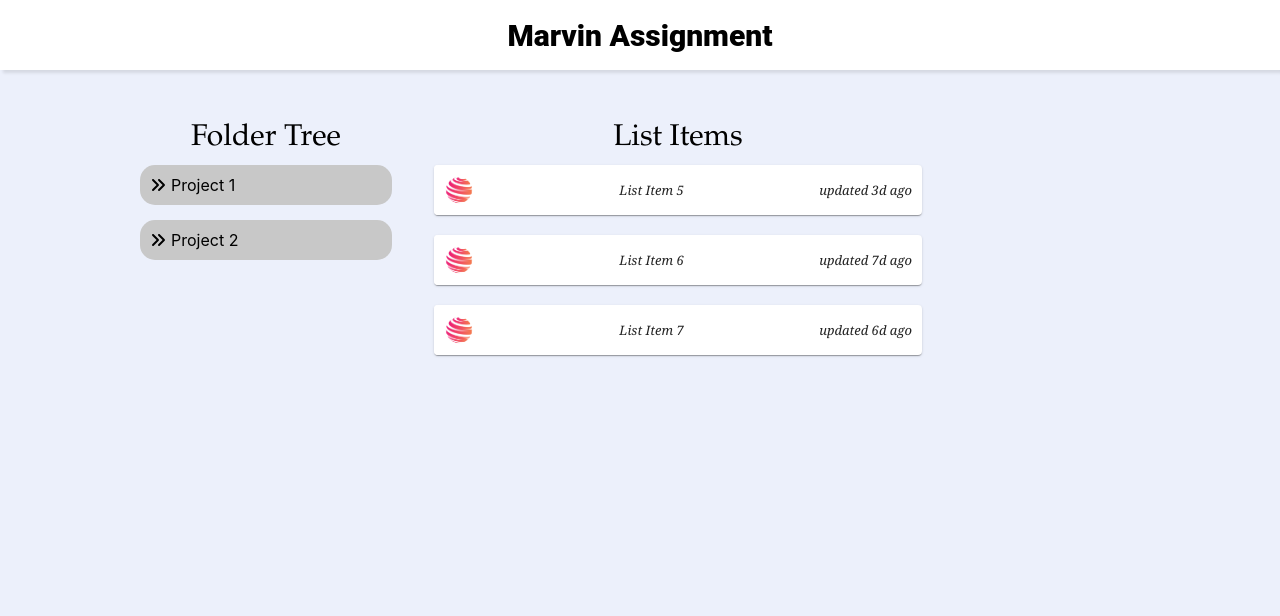
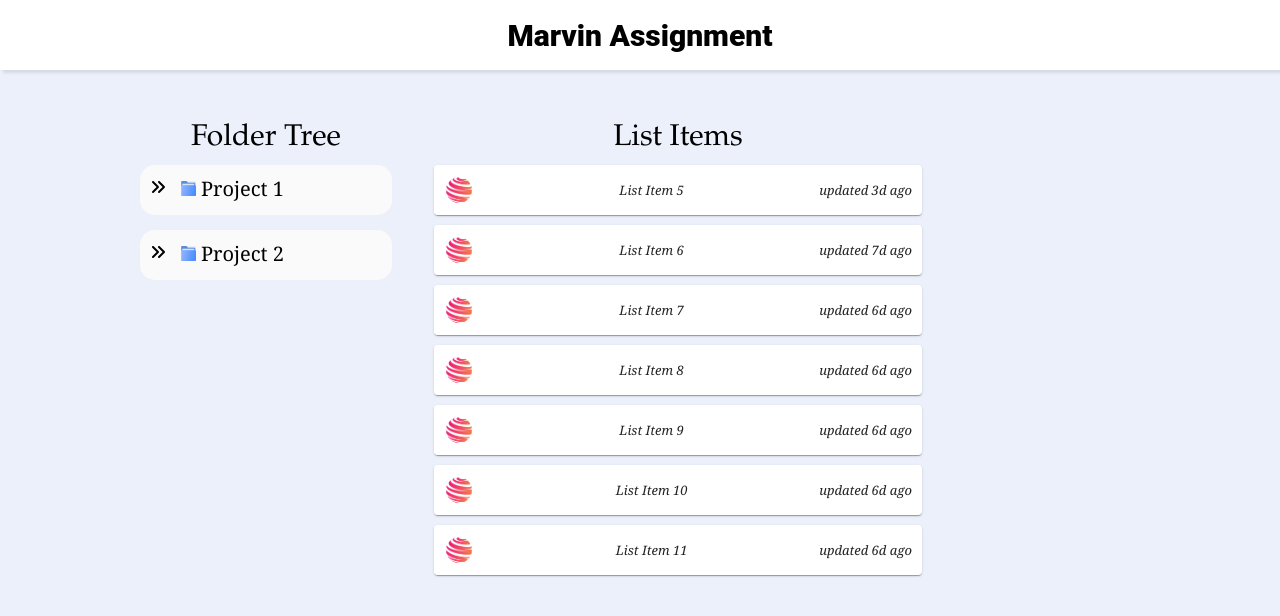
Before and after one commit to hemantvardani/Drag-and-Drop-Item-, a React (Create React App) app: page / in a window 1280 px wide. Shown: the top 616 px of the page. Built offline with nearby package versions, Linux system fonts and the light colour scheme.

Commit message:
nearly all done

```diff
--- a/src/src/Components/Folder.js
+++ b/src/src/Components/Folder.js
@@ -48,19 +48,48 @@ export function Folder({ folder }) {
           onClick={() => setIsCollapse(!isCollapse)}
 
         >
+         <span style={{marginRight:10}}>
          {isCollapse ? <FaAnglesRight /> : <FaAnglesDown />}
-          <span>{folder.title}</span>
+          </span>
+
+          <img
+                    src={ isCollapse ? require("./../Assests/closeFolder.png") :  require("./../Assests/openFolder.png") }
+                    width={15}
+                    height={15}
+
+                  />
+
+
+          <span style={{ fontFamily: 'Georgia, serif', fontSize:20 }} >
+
+            {folder.title}
+
+            </span>
         </div>
+        <div style={{marginTop:3}}>
+
         {!isCollapse &&
+
         folder.items.map((item) => {
           return (
             <>
-                <div key={`${item.title}`} style={{ paddingLeft: 30 }}>
+
+              <div key={`${item.title}`} style={{  paddingLeft: 50,fontFamily: 'Georgia, serif', fontSize:15 }}>
+              <img
+                  src={require("./../Assests/icon1.png")}
+                  width={10}
+                  height={10}
+                />
                 {item.title}
               </div>
             </>
           );
-          })}
+        })
+
+
+        }
+        </div>
+
       </div>
     </>
   );
--- a/src/src/Components/ItemsList.js
+++ b/src/src/Components/ItemsList.js
@@ -24,7 +24,7 @@ export function ItemsList(props) {
 
         {items.map((item) => {
           return (
-            <div style={{ padding: 10 }} key={item.title}>
+            <div style={{ padding: 10, marginBottom:-10 }} key={item.title}>
               <Card>
                 <div
                   style={{
--- a/src/src/Components/css.css
+++ b/src/src/Components/css.css
@@ -1,6 +1,6 @@
 .per-folder {
     border-radius: 15px;
-    background: 	#C8C8C8;
+    background: 	#fafafa;
     margin-bottom: 15px;
     padding: 10px;
     transition: background 0.3s;
--- a/src/src/misc/colors.js
+++ b/src/src/misc/colors.js
@@ -1 +1,2 @@
 export const BASE_COLOR='#ecf0fb';
+// export const
--- a/src/src/misc/listItems.js
+++ b/src/src/misc/listItems.js
@@ -1,16 +1,32 @@
-export const listItems=[
-    {
-         title:'List Item 5',
-        lastUpdated:'3'
-    },
+export const listItems = [
+  {
+    title: "List Item 5",
+    lastUpdated: "3",
+  },
 
-    {
-         title:'List Item 6',
-        lastUpdated:'7'
-    },
+  {
+    title: "List Item 6",
+    lastUpdated: "7",
+  },
 
-    {
-         title:'List Item 7',
-        lastUpdated:'6'
-    }
-]
+  {
+    title: "List Item 7",
+    lastUpdated: "6",
+  },
+  {
+    title: "List Item 8",
+    lastUpdated: "6",
+  },
+  {
+    title: "List Item 9",
+    lastUpdated: "6",
+  },
+  {
+    title: "List Item 10",
+    lastUpdated: "6",
+  },
+  {
+    title: "List Item 11",
+    lastUpdated: "6",
+  },
+];
```
Also changed, not shown: src/src/Assests/closeFolder.png (added), src/src/Assests/openFolder.png (added). Lines whose indentation alone changed are shown as unchanged.
